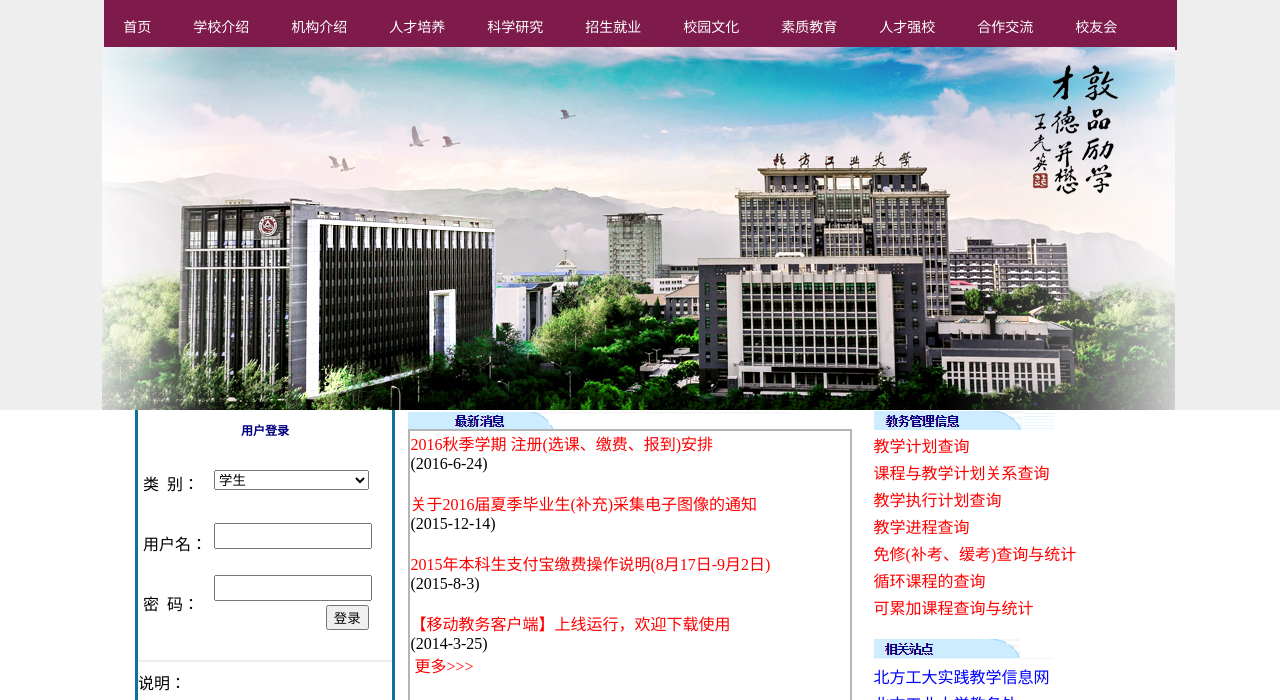
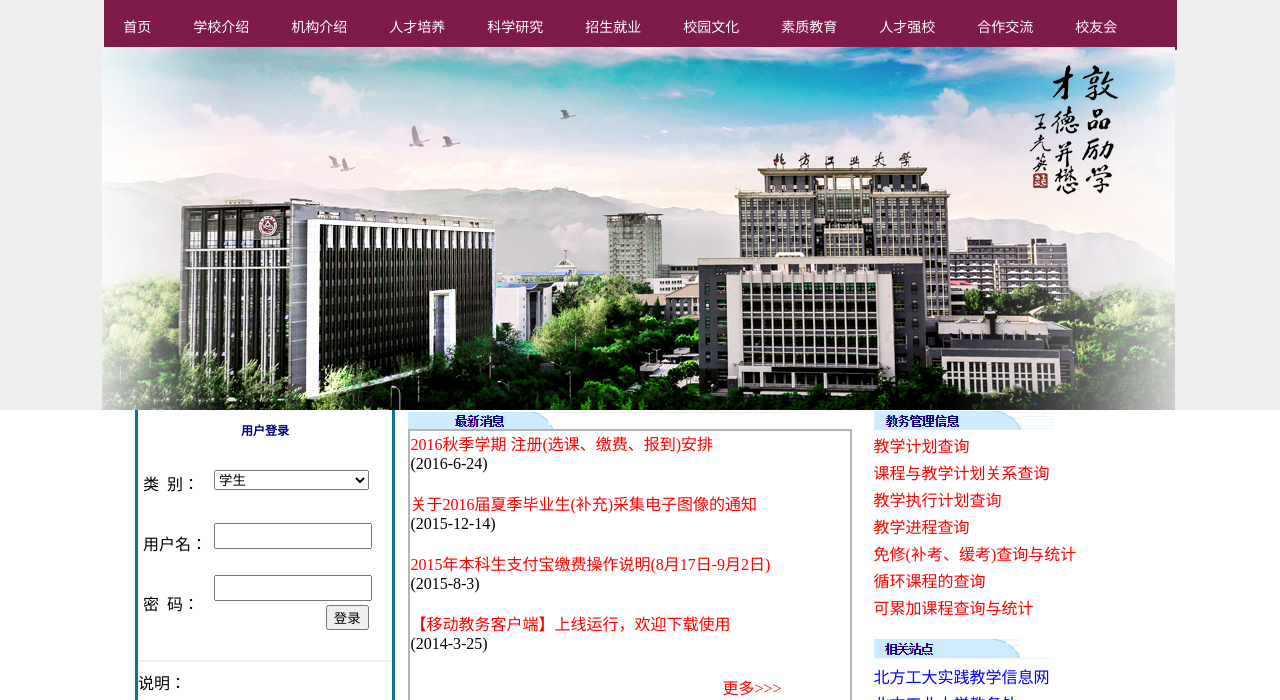
Before and after one commit to yldashen/NCUT, a plain HTML site: page message.html in a window 1280 px wide. Shown: the part 100-800 px from the top of the page. Drawn offline with Linux system fonts and the light colour scheme.

Commit message:
Update message.css

```diff
--- a/stylesheets/message.css
+++ b/stylesheets/message.css
@@ -26,6 +26,9 @@
 .lefttop-container p{
 	white-space:pre;
 	margin-left:5px;
+}
+.more{
+	margin:5% 0 0 70%;
 }
 .left-container form h2{
 	text-align:center;
```
